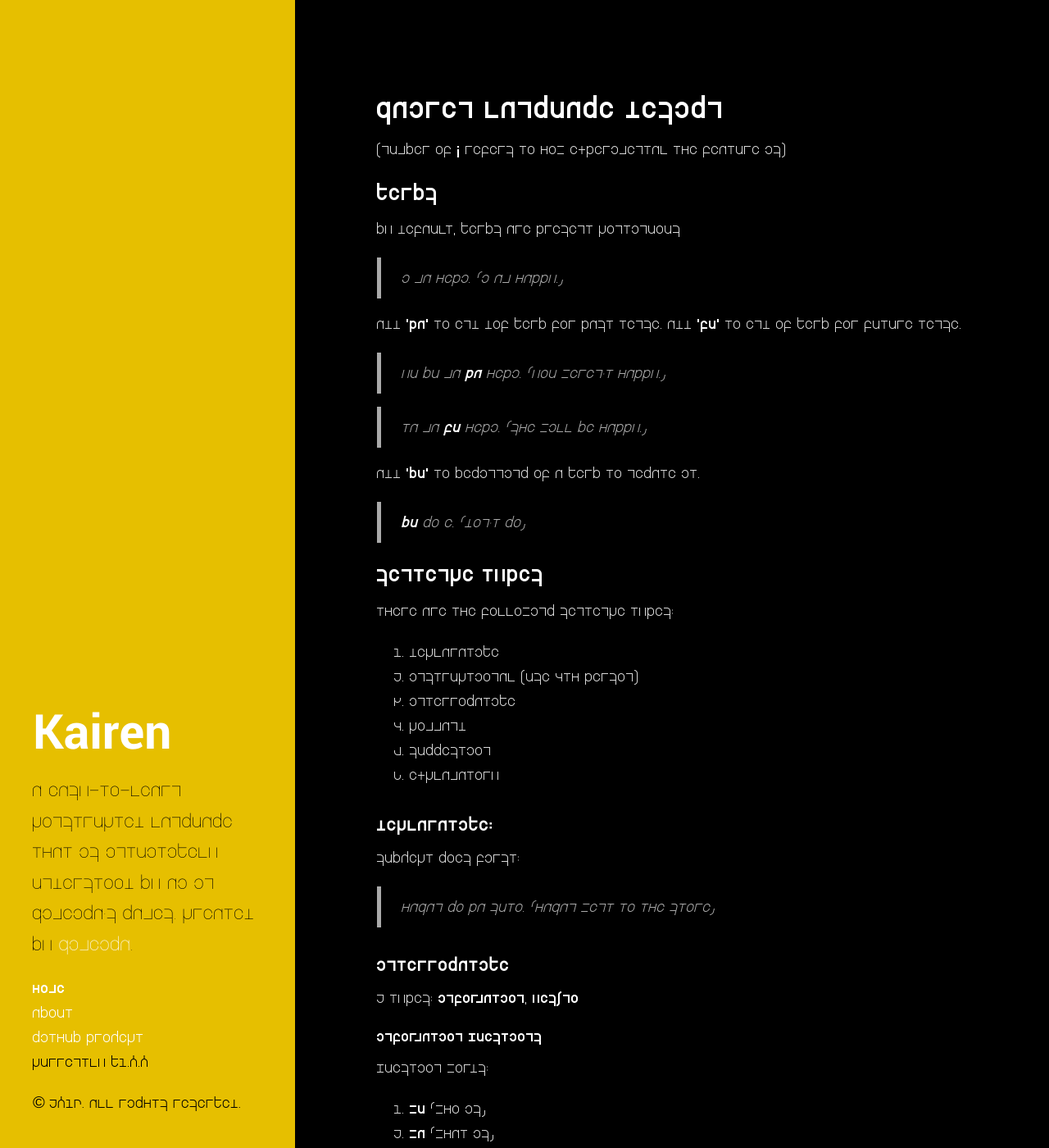
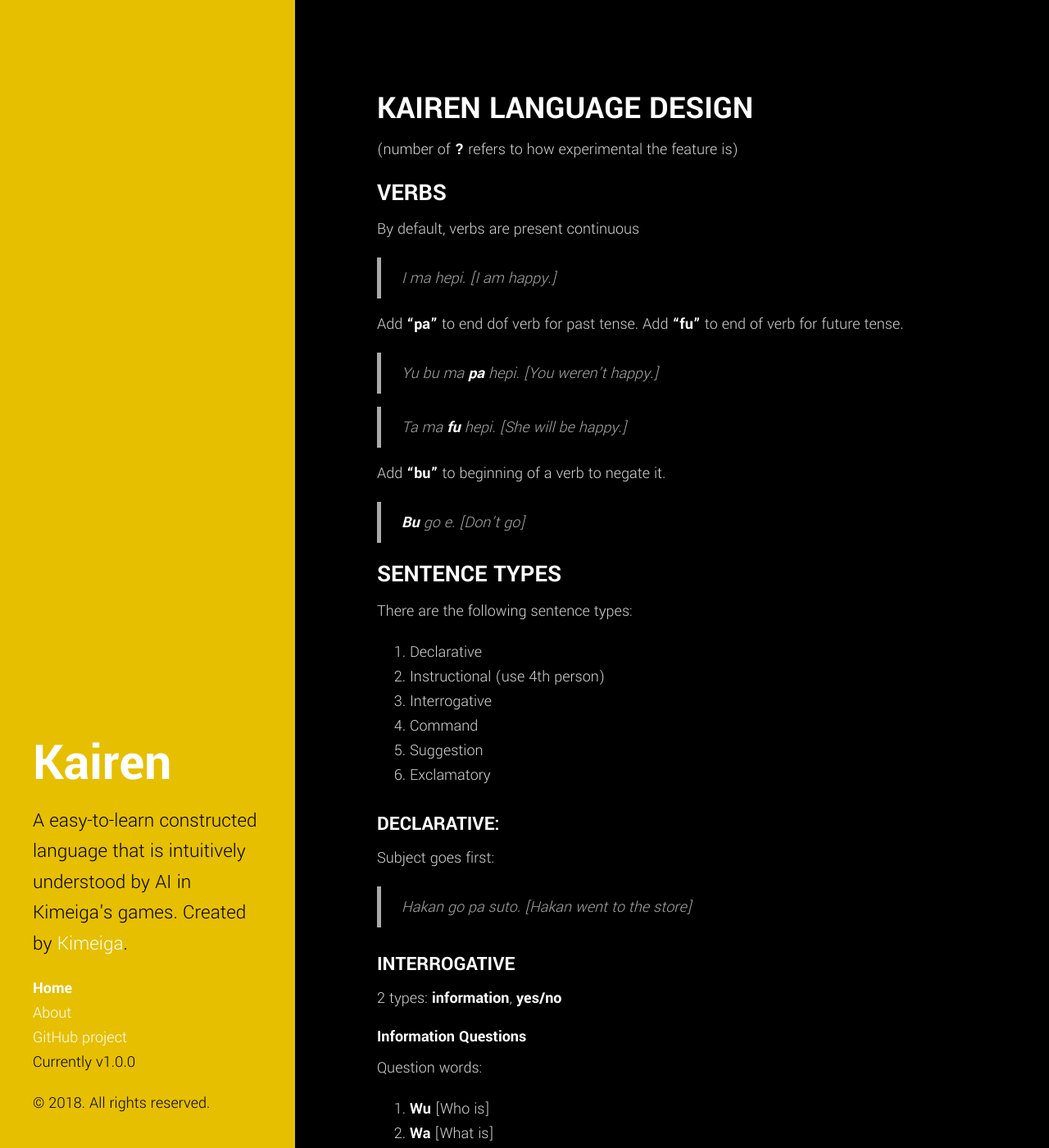
Before and after one commit to Kimeiga/kairen-old, a Jekyll site: the page built from index.md, in a window 1280 px wide and 1400 px high. Shown: the whole window at 82% size. Built offline with Jekyll 4.4.1, drawn with Linux system fonts in a browser that asks for light colours.

Commit message:
revert to english

```diff
--- a/assets/css/kimeiga.scss
+++ b/assets/css/kimeiga.scss
@@ -44,8 +44,8 @@
 
 
 html {
-	font-family: 'Kaiski Akzidenz', Helvetica, Arial, sans-serif;
-	// font-weight: 300;
+	font-family: 'Yantramanav', Helvetica, Arial, sans-serif;
+	font-weight: 300;
 }
 
 body{
```
